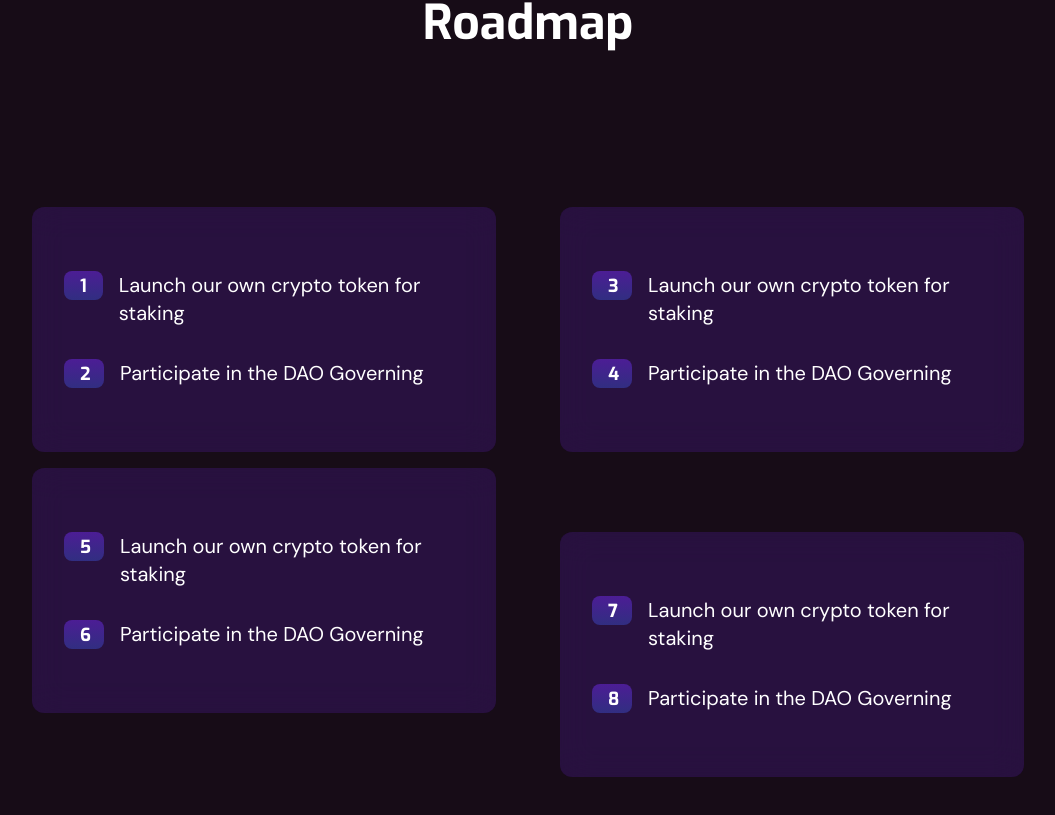
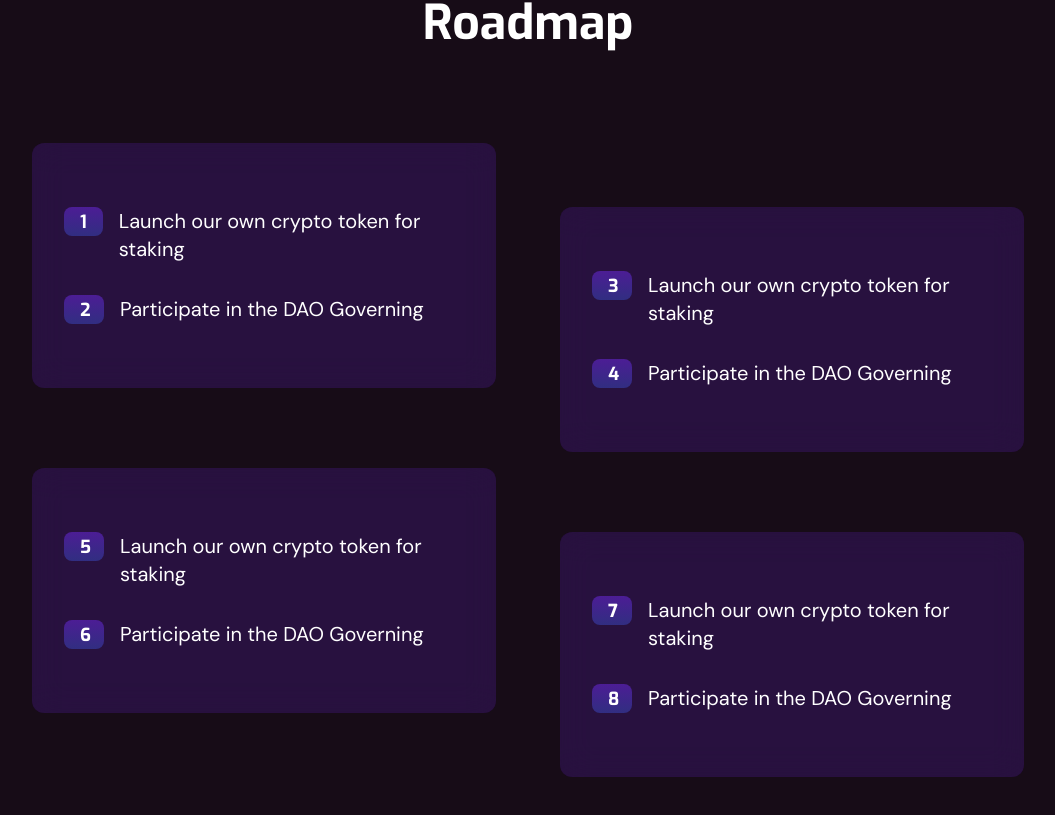
Before and after one commit to daft2/nft-landing-page, a React (Create React App) app: page / in a window 1280 px wide. Shown: the part 4890-5705 px from the top of the page, without its empty margins (112-1167 px from the left). Built offline with nearby package versions, Linux system fonts and the light colour scheme.

Commit message:
style: remove mt

```diff
--- a/src/components/roadmap-section/RoadmapSection.tsx
+++ b/src/components/roadmap-section/RoadmapSection.tsx
@@ -15,7 +15,7 @@ const RoadmapSection = () => {
       <TitleHead>Roadmap</TitleHead>
       <div className="my-4 xl:my-20 flex-col xl:flex-row">
         <div className="flex flex-col xl:flex-row">
-          <RoadmapItem className="xl:mt-20">
+          <RoadmapItem>
             <ListTextItem data={PLACEHOLDER_ROADMAP_1} />
           </RoadmapItem>
           <RoadmapItem className="xl:mt-20">
```
